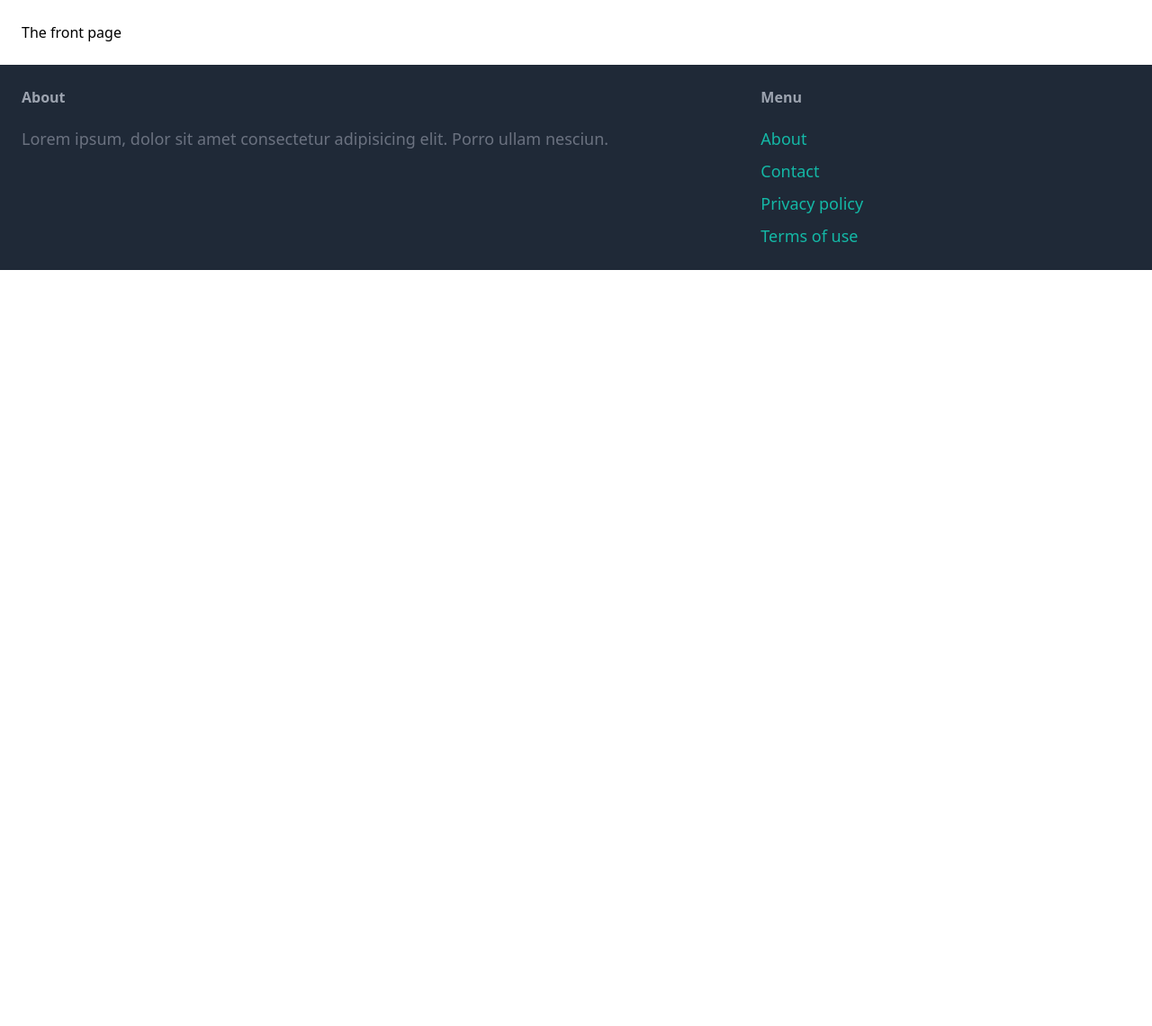
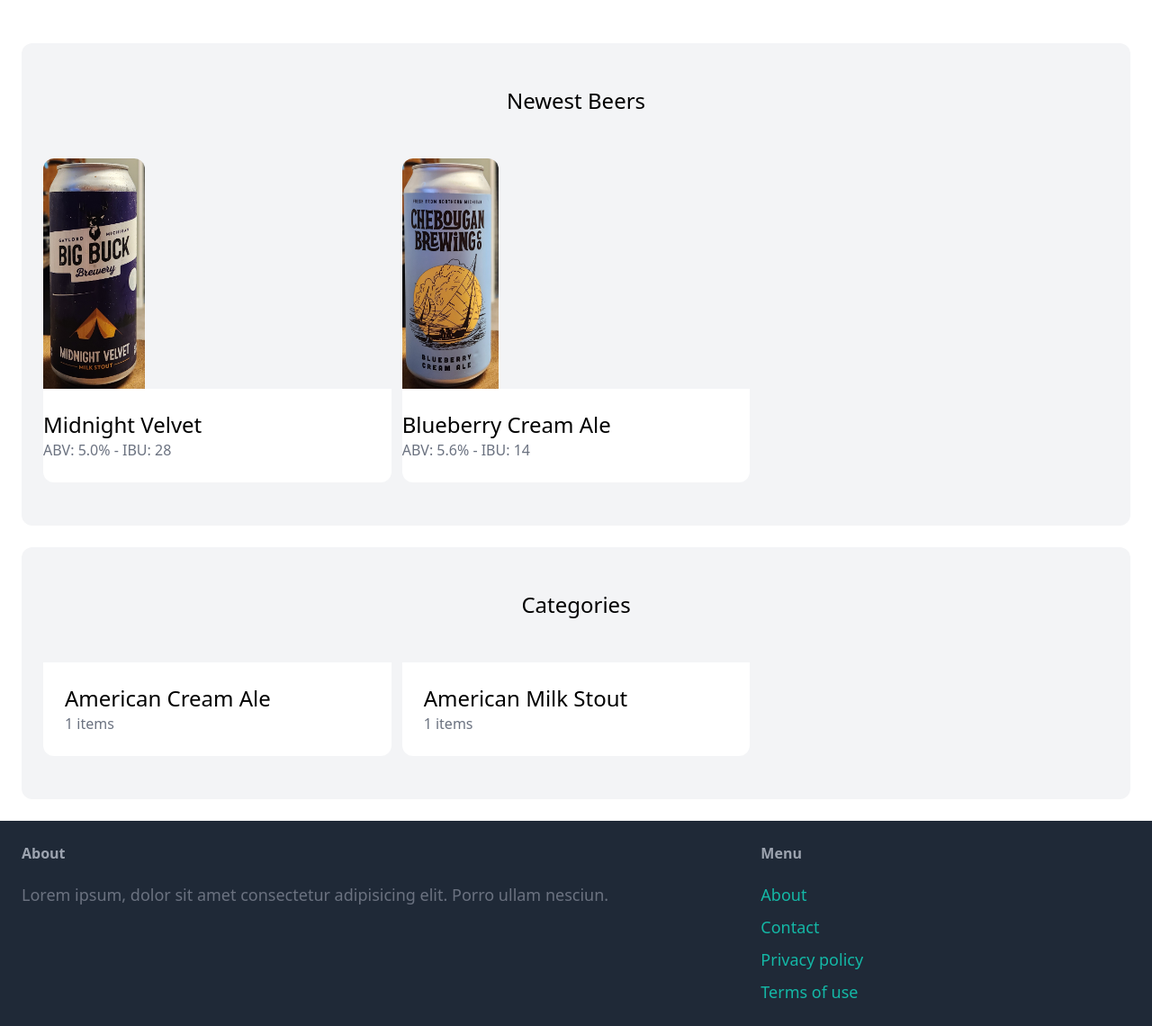
Before and after one commit to Lincxx/Beer-Inv-App, a Django app: page / in a window 1280 px wide. Shown: the part 77-1217 px from the top of the page at 90% size. Before the commit the page ends 377 px from the top, so only its background shows below. Run offline with Django 4.2, Linux system fonts and the light colour scheme; data comes from the database, SQL or seed files in the repository; both versions use the stored data as it was after the commit; some libraries are stand-ins or nearby versions.

Commit message:
Add Item and Category views

```diff
--- a/puddle/core/templates/core/index.html
+++ b/puddle/core/templates/core/index.html
@@ -1,7 +1,49 @@
 {% extends 'core/base.html' %}
+{% block title %}Welcome{% endblock %}
+{% block content %}
+<div class="mt-6 px-6 py-12 bg-gray-100 rounded-xl">
+  <h2 class="mb-12 text-2xl text-center">Newest Beers</h2>
 
-{% block title %}Welcome{% endblock %}
+  <div class="grid grid-cols-3 gap-3">
+    {% for item in items %}
+      <div>
+        <a href="">
+          <div>
+            <img src="{{ item.image.url }}"
+                 class="rounded-t-xl h-64"
+                 alt=""
+                 srcset=""
+            >
+            <div class="py-6 bg-white rounded-b-xl">
+              <h2 class="text-2xl">
+                {{ item.name }}
+              </h2>
+              <p class="text-gray-500">ABV: {{ item.abv }} - IBU: {{ item.ibu }}</p>
+            </div>
+          </div>
+        </a>
+      </div>
+    {% endfor %}
+  </div>
+</div>
 
-{% block content %}
-    <h1>The front page</h1>
+ <div class="mt-6 px-6 py-12 bg-gray-100 rounded-xl">
+        <h2 class="mb-12 text-2xl text-center">Categories</h2>
+
+        <div class="grid grid-cols-3 gap-3">
+            {% for category in categories %}
+              {% if category.items.count > 0 %}
+                <div>
+                    <a href="#">
+                        <div class="p-6 bg-white rounded-b-xl">
+                            <h2 class="text-2xl">{{ category.name }}</h2>
+                            <p class="text-gray-500">{{ category.items.count }} items</p>
+                        </div>
+                    </a>
+                </div>
+               {% endif %}
+            {% endfor %}
+        </div>
+    </div>
+
 {% endblock %}
--- a/puddle/core/views.py
+++ b/puddle/core/views.py
@@ -1,7 +1,16 @@
 from django.shortcuts import render
 
+from item.models import Category, Item
+
 def index(request):
-    return render(request, 'core/index.html')
+    # get the 6 newest items
+    items = Item.objects.all()[0:6]
+    categories = Category.objects.all()
+
+    return render(request, 'core/index.html', {
+       'categories': categories,
+       'items': items
+    })
 
 def contact(request):
     return render(request, 'core/contact.html')
--- a/puddle/item/models.py
+++ b/puddle/item/models.py
@@ -15,6 +15,9 @@
 class Item(models.Model):
     Category = models.ForeignKey(Category, related_name='items', on_delete=models.CASCADE)
     name = models.CharField(max_length=255)
+    brewery = models.CharField(max_length=255, blank=True, null=True)
+    city = models.CharField(max_length=255, blank=True, null=True)
+    state = models.CharField(max_length=255, blank=True, null=True)
     description = models.TextField(blank=True, null=True)
     abv = models.CharField(max_length=10, blank=True, null=True)
     ibu = models.CharField(max_length=10, blank=True, null=True)
@@ -23,3 +26,6 @@
     created_by = models.ForeignKey(User, related_name='items', on_delete=models.CASCADE)
     created_at = models.DateTimeField(auto_now_add=True)
     updated_at = models.DateTimeField(auto_now_add=True)
+
+    def __str__(self):
+        return self.name
--- a/puddle/item/views.py
+++ b/puddle/item/views.py
@@ -1,3 +1 @@
 from django.shortcuts import render
-
-# Create your views here.
--- a/puddle/puddle/urls.py
+++ b/puddle/puddle/urls.py
@@ -1,5 +1,10 @@
 from django.contrib import admin
 from django.urls import path
+
+# not for prod
+# a slight hack
+from django.conf import settings
+from django.conf.urls.static import static
 
 from core.views import index, contact
 
@@ -8,4 +13,4 @@
     path('', index, name='index'),
     path('contact/', contact, name='contact'),
     path('admin/', admin.site.urls),
-]
+] + static(settings.MEDIA_URL, document_root=settings.MEDIA_ROOT)
```
Also changed, not shown: puddle/db.sqlite3, puddle/item/migrations/0003_item_brewery.py (added), puddle/item/migrations/0004_item_city_item_state.py (added), puddle/media/item_images/20230530_082313.jpg (added), puddle/media/item_images/midnightvelet.jpg (added).
